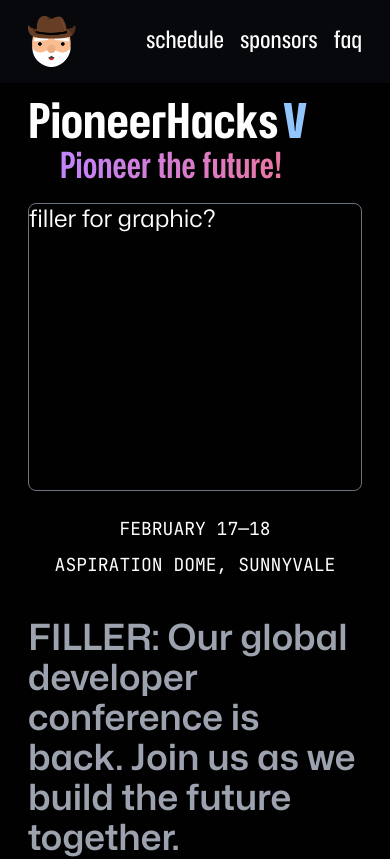
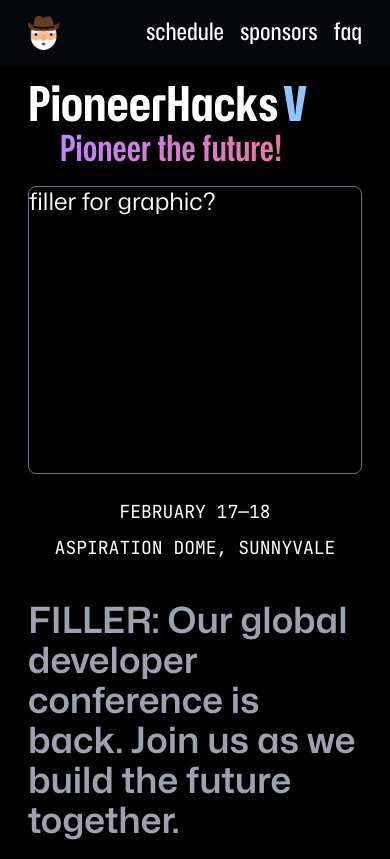
Before and after one commit to tinovationchs/pioneerhacks-website, a SvelteKit app: page / in a window 390 px wide. Shown: the top 859 px of the page. Built offline with nearby package versions, Linux system fonts and the light colour scheme.

Commit message:
adjust pioneerhead size

```diff
--- a/src/app.css
+++ b/src/app.css
@@ -22,7 +22,7 @@
 
 @layer base {
   html {
-    @apply scroll-pt-24 scroll-smooth bg-[#010101] text-[#fffefe];
+    @apply scroll-pt-20 md:scroll-pt-24 scroll-smooth bg-[#010101] text-[#fffefe];
   }
 }
 
--- a/src/lib/components/Navbar.svelte
+++ b/src/lib/components/Navbar.svelte
@@ -2,7 +2,7 @@
   class="sticky top-0 mb-4 flex w-full flex-row justify-center bg-gray-800 bg-opacity-20 py-4 backdrop-blur-md">
   <div class="flex w-full max-w-[70rem] flex-row items-center justify-between px-7">
     <a href="/">
-      <img src="/pioneerhead.png" alt="pioneer head" class="w-12" />
+      <img src="/pioneerhead.png" alt="pioneer head" class="w-8 md:w-12" />
     </a>
 
     <div
```
